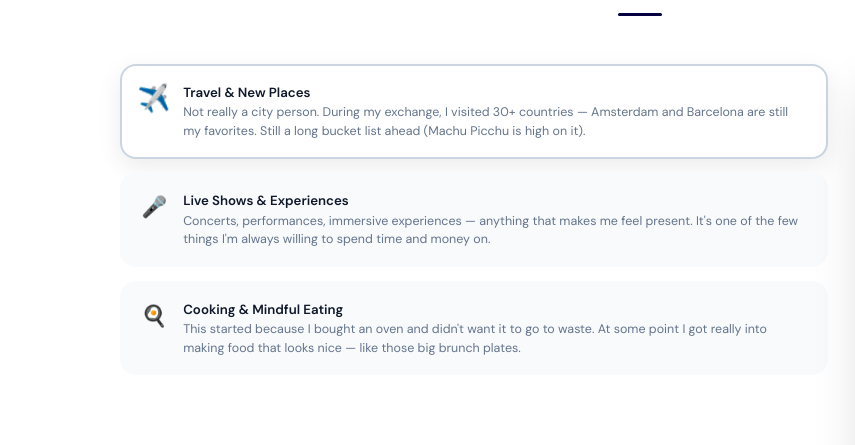
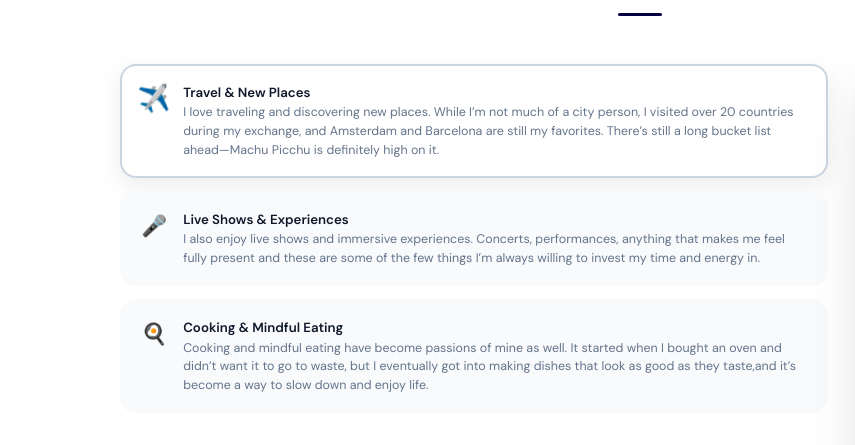
Before and after one commit to Celine1227/Celine1227.github.io, a plain HTML site: page portfolio.html in a window 1280 px wide. Shown: the part 3498-3943 px from the top of the page, 0-855 px from the left. Drawn offline with nearby package versions, Linux system fonts and the light colour scheme; a web font is replaced by a local one.

Commit message:
Update portfolio.html

```diff
--- a/portfolio.html
+++ b/portfolio.html
@@ -2137,9 +2137,8 @@
                         <div class="rc-icon">✈️</div>
                         <div class="rc-body">
                             <h5>Travel & New Places</h5>
-                            <p>Not really a city person. During my exchange, I visited 30+ countries — Amsterdam and
-                                Barcelona are still my favorites. Still a long bucket list ahead (Machu Picchu is high
-                                on it).</p>
+                            <p>I love traveling and discovering new places. While I’m not much of a city person, I visited over 20 countries during my exchange, and Amsterdam and Barcelona are still my favorites.
+                                There’s still a long bucket list ahead—Machu Picchu is definitely high on it.</p>
                         </div>
                     </div>
                     <div class="recharge-card fi" data-video="concert" onmouseenter="showVideo('concert',this)"
@@ -2147,8 +2146,7 @@
                         <div class="rc-icon">🎤</div>
                         <div class="rc-body">
                             <h5>Live Shows & Experiences</h5>
-                            <p>Concerts, performances, immersive experiences — anything that makes me feel present. It's
-                                one of the few things I'm always willing to spend time and money on.</p>
+                            <p>I also enjoy live shows and immersive experiences. Concerts, performances, anything that makes me feel fully present and these are some of the few things I’m always willing to invest my time and energy in.</p>
                         </div>
                     </div>
                     <div class="recharge-card fi" data-video="cooking" onmouseenter="showVideo('cooking',this)"
@@ -2156,8 +2154,7 @@
                         <div class="rc-icon">🍳</div>
                         <div class="rc-body">
                             <h5>Cooking & Mindful Eating</h5>
-                            <p>This started because I bought an oven and didn't want it to go to waste. At some point I
-                                got really into making food that looks nice — like those big brunch plates.</p>
+                            <p>Cooking and mindful eating have become passions of mine as well. It started when I bought an oven and didn’t want it to go to waste, but I eventually got into making dishes that look as good as they taste,and it’s become a way to slow down and enjoy life.</p>
                         </div>
                     </div>
                 </div>
```
